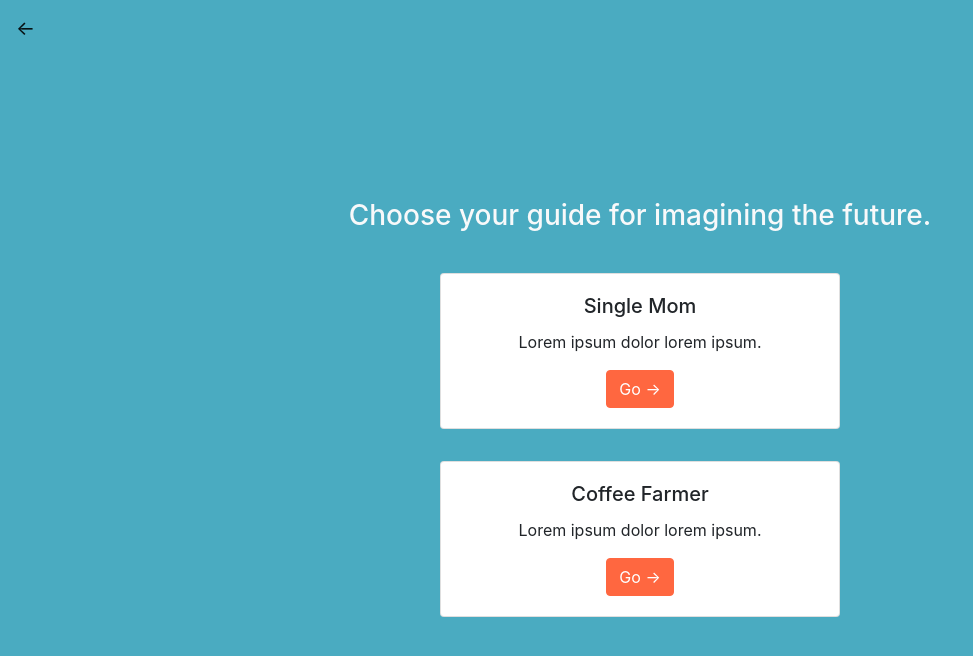
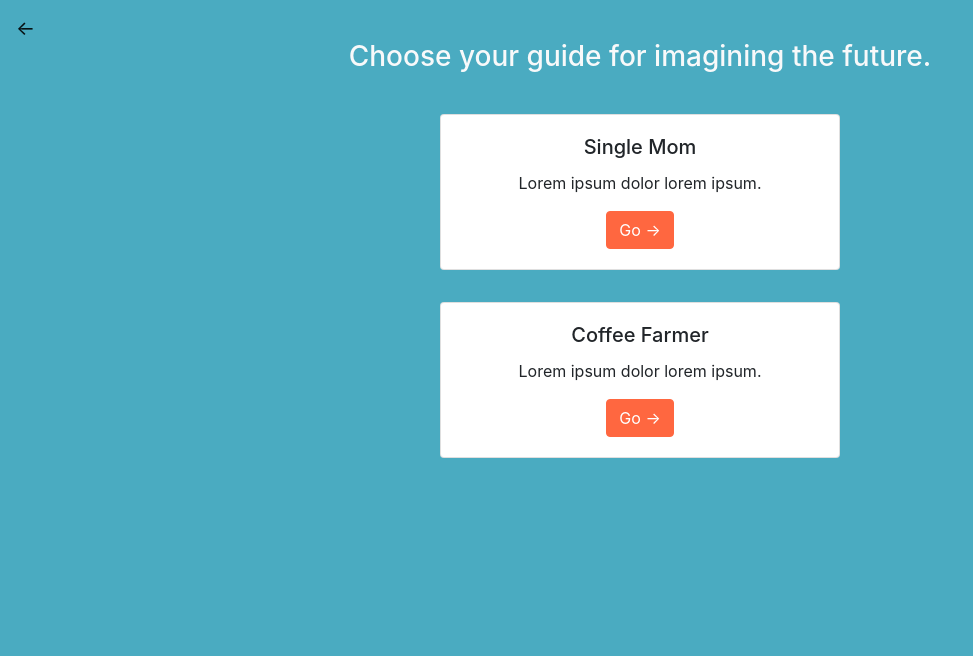
Before and after one commit to TeddyMathias/futures, a Next.js app: page /asks in a window 1280 px wide. Shown: the top 656 px of the page, without its empty margins (0-973 px from the left). Built offline with nearby package versions, Linux system fonts and the light colour scheme.

Commit message:
Small fix.

```diff
--- a/pages/asks.jsx
+++ b/pages/asks.jsx
@@ -5,7 +5,7 @@ import { Container, Row, Card, Button, Jumbotron, Navbar } from 'react-bootstrap
 export default function Asks() {
   return (
 
-    <Container className="md-container text-center  d-flex align-items-center vh-100">
+    <Container className="md-container text-center">
       <Head>
         <title>Why imagine the future?</title>
         <link rel="icon" href="people/p2.png" />
@@ -16,7 +16,7 @@ export default function Asks() {
         </Link>
       </Navbar>
       <Row className="justify-content-center">
-          <h3 className="text-light mb-4">Choose your guide for imagining the future.</h3>
+          <h3 className="text-light mt-2 mb-4">Choose your guide for imagining the future.</h3>
           <Card className="w-50 m-3">
             {/* <Card.Img variant="top" src="people/p2.png" /> */}
             <Card.Body>
--- a/pages/asks/[id].jsx
+++ b/pages/asks/[id].jsx
@@ -7,7 +7,7 @@ const Ask = () => {
   const { id } = router.query
 
   return (<div>
-    <Navbar fixed="top" bg="light">
+    <Navbar fixed="top" bg="transparent">
       <Link href="/asks">
         <Navbar.Brand href="/asks">&larr;</Navbar.Brand>
       </Link>
```
